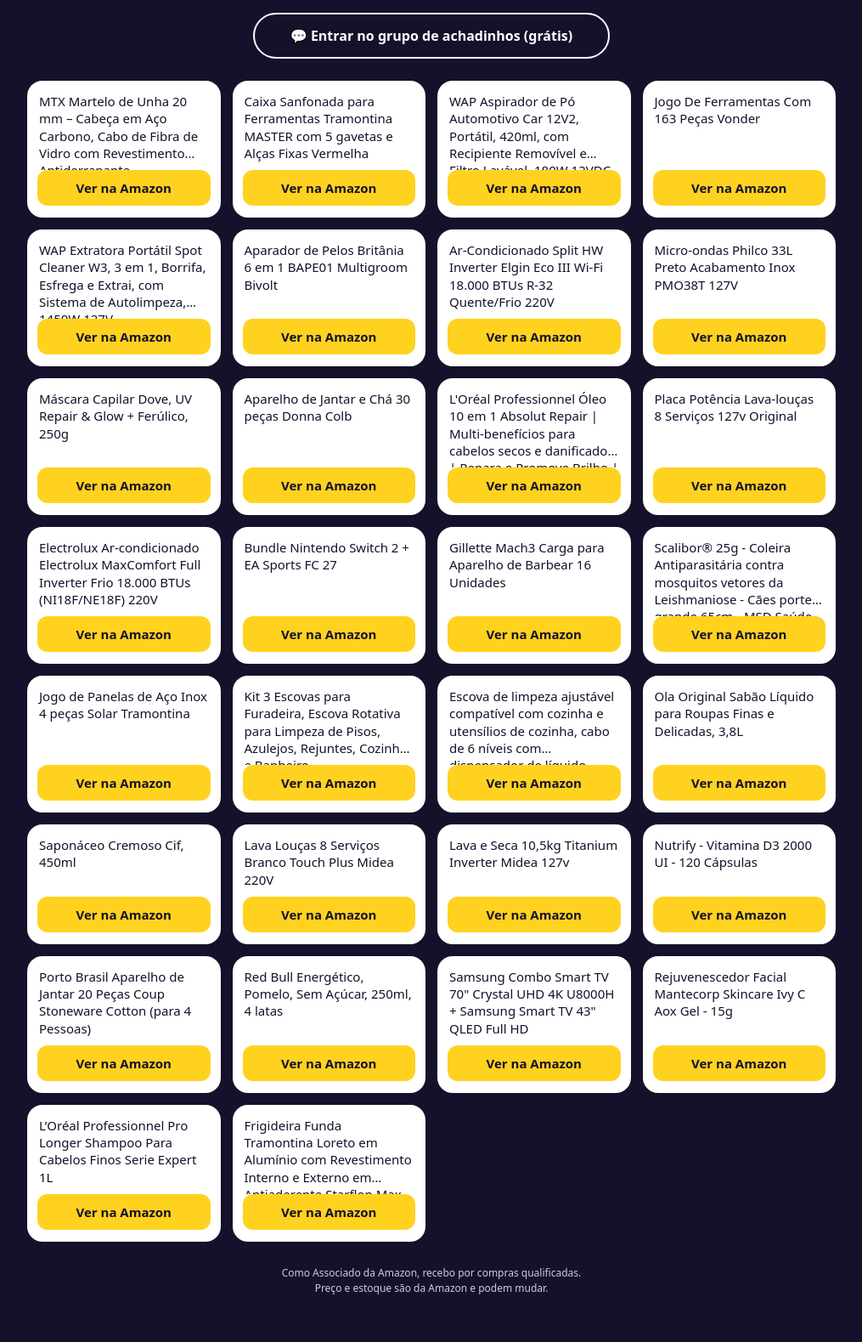
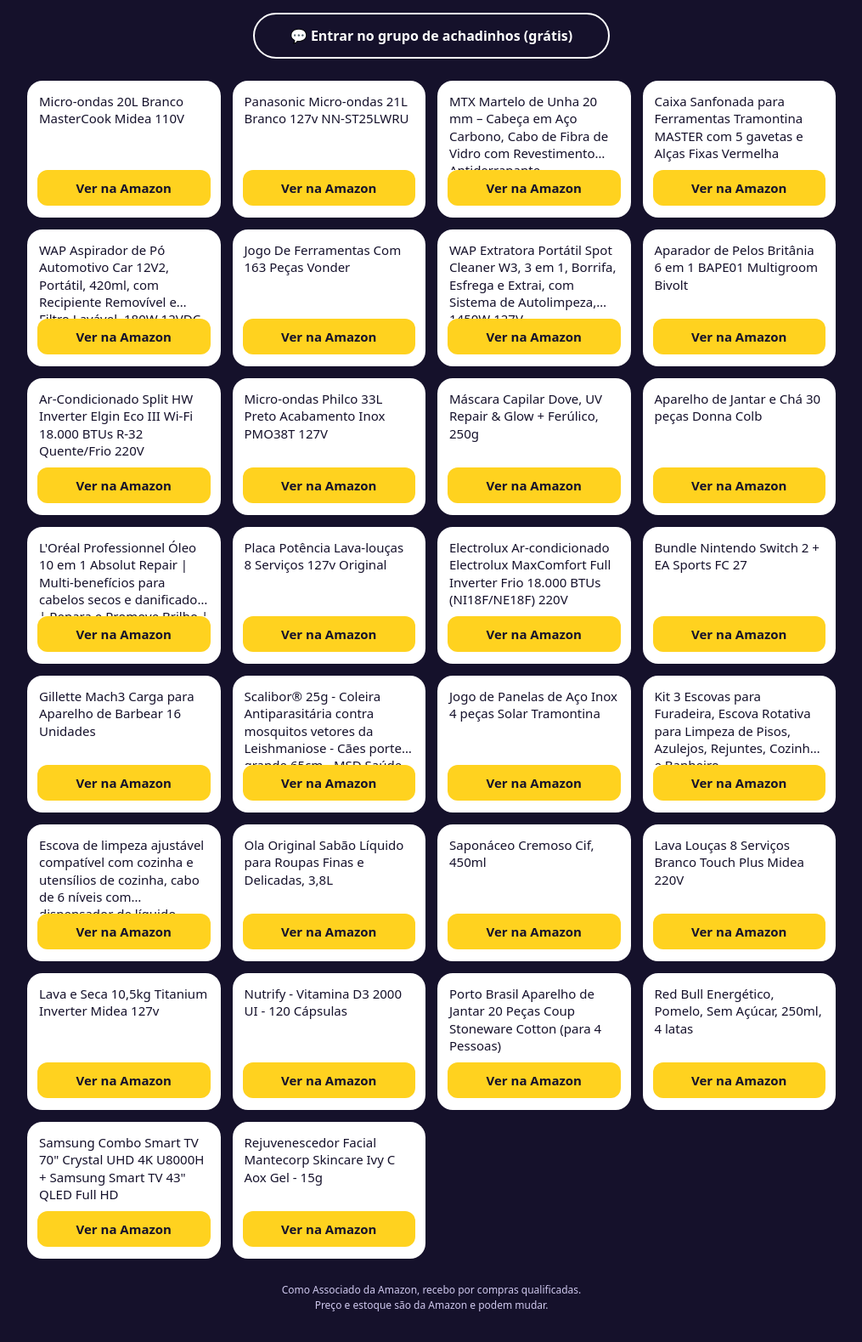
Before and after one commit to trudestr/achados, a plain HTML site: page index.html in a window 1280 px wide. Shown: the part 119-1698 px from the top of the page at 85% size, without its empty margins (132-1147 px from the left). Drawn offline with Linux system fonts and the light colour scheme.

Commit message:
página da Amazon 28/11 12:33

```diff
--- a/index.html
+++ b/index.html
@@ -27,6 +27,8 @@ footer{color:#CFC8EE;font-size:12px;text-align:center;padding:0 22px 34px;line-h
 <body><header><p class="perfil">@BUSCADOR.DESCONTOS</p><h1>Achados da Amazon</h1>
 <p class="sub">Os que saíram no grupo, o mais novo em cima</p><a class="grupo" href="https://chat.whatsapp.com/DBaHA4SVEhNLkJRnghaYI1">💬 Entrar no grupo de achadinhos (grátis)</a></header>
 <main>
+<article class="card"><p class="nome">Micro-ondas 20L Branco MasterCook Midea 110V</p><a class="comprar" href="https://www.amazon.com.br/dp/B0FGZ6FCGY/ref=nosim?tag=mandishop0a-20" rel="nofollow sponsored noopener">Ver na Amazon</a></article>
+<article class="card"><p class="nome">Panasonic Micro-ondas 21L Branco 127v NN-ST25LWRU</p><a class="comprar" href="https://www.amazon.com.br/dp/B08JN318M2/ref=nosim?tag=mandishop0a-20" rel="nofollow sponsored noopener">Ver na Amazon</a></article>
 <article class="card"><p class="nome">MTX Martelo de Unha 20 mm – Cabeça em Aço Carbono, Cabo de Fibra de Vidro com Revestimento Antiderrapante</p><a class="comprar" href="https://www.amazon.com.br/dp/B07V98KFP5/ref=nosim?tag=mandishop0a-20" rel="nofollow sponsored noopener">Ver na Amazon</a></article>
 <article class="card"><p class="nome">Caixa Sanfonada para Ferramentas Tramontina MASTER com 5 gavetas e Alças Fixas Vermelha</p><a class="comprar" href="https://www.amazon.com.br/dp/B0H2BC216K/ref=nosim?tag=mandishop0a-20" rel="nofollow sponsored noopener">Ver na Amazon</a></article>
 <article class="card"><p class="nome">WAP Aspirador de Pó Automotivo Car 12V2, Portátil, 420ml, com Recipiente Removível e Filtro Lavável, 180W 12VDC</p><a class="comprar" href="https://www.amazon.com.br/dp/B0CLDRS18S/ref=nosim?tag=mandishop0a-20" rel="nofollow sponsored noopener">Ver na Amazon</a></article>
@@ -55,8 +57,6 @@ footer{color:#CFC8EE;font-size:12px;text-align:center;padding:0 22px 34px;line-h
 <article class="card"><p class="nome">Red Bull Energético, Pomelo, Sem Açúcar, 250ml, 4 latas</p><a class="comprar" href="https://www.amazon.com.br/dp/B0DWB39C6R/ref=nosim?tag=mandishop0a-20" rel="nofollow sponsored noopener">Ver na Amazon</a></article>
 <article class="card"><p class="nome">Samsung Combo Smart TV 70&quot; Crystal UHD 4K U8000H + Samsung Smart TV 43&quot; QLED Full HD</p><a class="comprar" href="https://www.amazon.com.br/dp/B0H9P44B51/ref=nosim?tag=mandishop0a-20" rel="nofollow sponsored noopener">Ver na Amazon</a></article>
 <article class="card"><p class="nome">Rejuvenescedor Facial Mantecorp Skincare Ivy C Aox Gel - 15g</p><a class="comprar" href="https://www.amazon.com.br/dp/B0GTCBJ262/ref=nosim?tag=mandishop0a-20" rel="nofollow sponsored noopener">Ver na Amazon</a></article>
-<article class="card"><p class="nome">L’Oréal Professionnel Pro Longer Shampoo Para Cabelos Finos Serie Expert 1L</p><a class="comprar" href="https://www.amazon.com.br/dp/B0H4S7D2TT/ref=nosim?tag=mandishop0a-20" rel="nofollow sponsored noopener">Ver na Amazon</a></article>
-<article class="card"><p class="nome">Frigideira Funda Tramontina Loreto em Alumínio com Revestimento Interno e Externo em Antiaderente Starflon Max Vermelho 24 cm 2,2 L</p><a class="comprar" href="https://www.amazon.com.br/dp/B09Y7GM4KY/ref=nosim?tag=mandishop0a-20" rel="nofollow sponsored noopener">Ver na Amazon</a></article>
 </main>
 <footer>Como Associado da Amazon, recebo por compras qualificadas.<br>Preço e estoque são da Amazon e podem mudar.</footer>
 </body></html>
```
